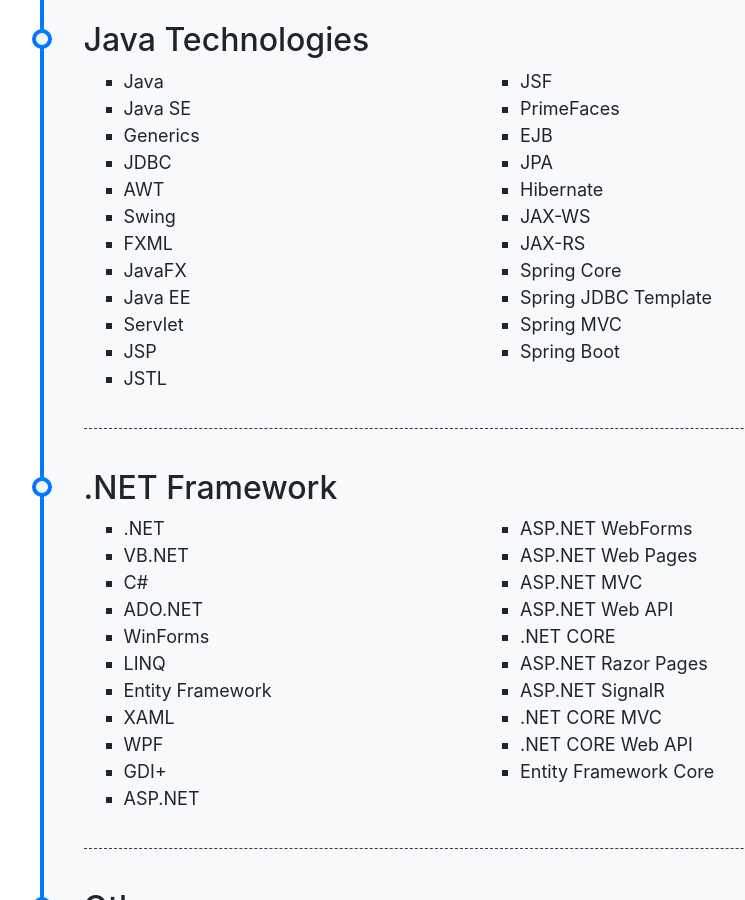
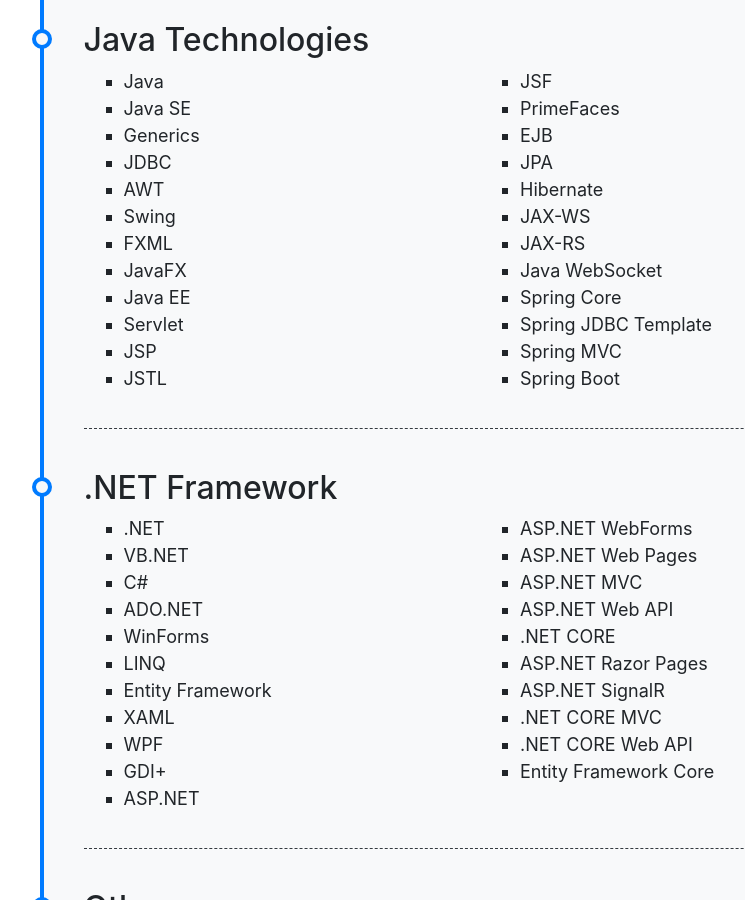
Before and after one commit to yusufsefasezer/yusufsefasezer.github.io, a Jekyll site: the page built from pages/about.md, in a window 1280 px wide and 900 px high, scrolled down 684 px. Shown: the whole window, without its empty margins (149-894 px from the left). Built offline with Jekyll 4.4.1, drawn with Linux system fonts in a browser that asks for light colours; nearby versions of some CDN libraries; emoji names are drawn with the system emoji font.

Commit message:
Update skills.yml

```diff
--- a/_data/skills.yml
+++ b/_data/skills.yml
@@ -19,6 +19,7 @@
           - Hibernate
           - JAX-WS
           - JAX-RS
+          - Java WebSocket
           - Spring Core
           - Spring JDBC Template
           - Spring MVC
```
